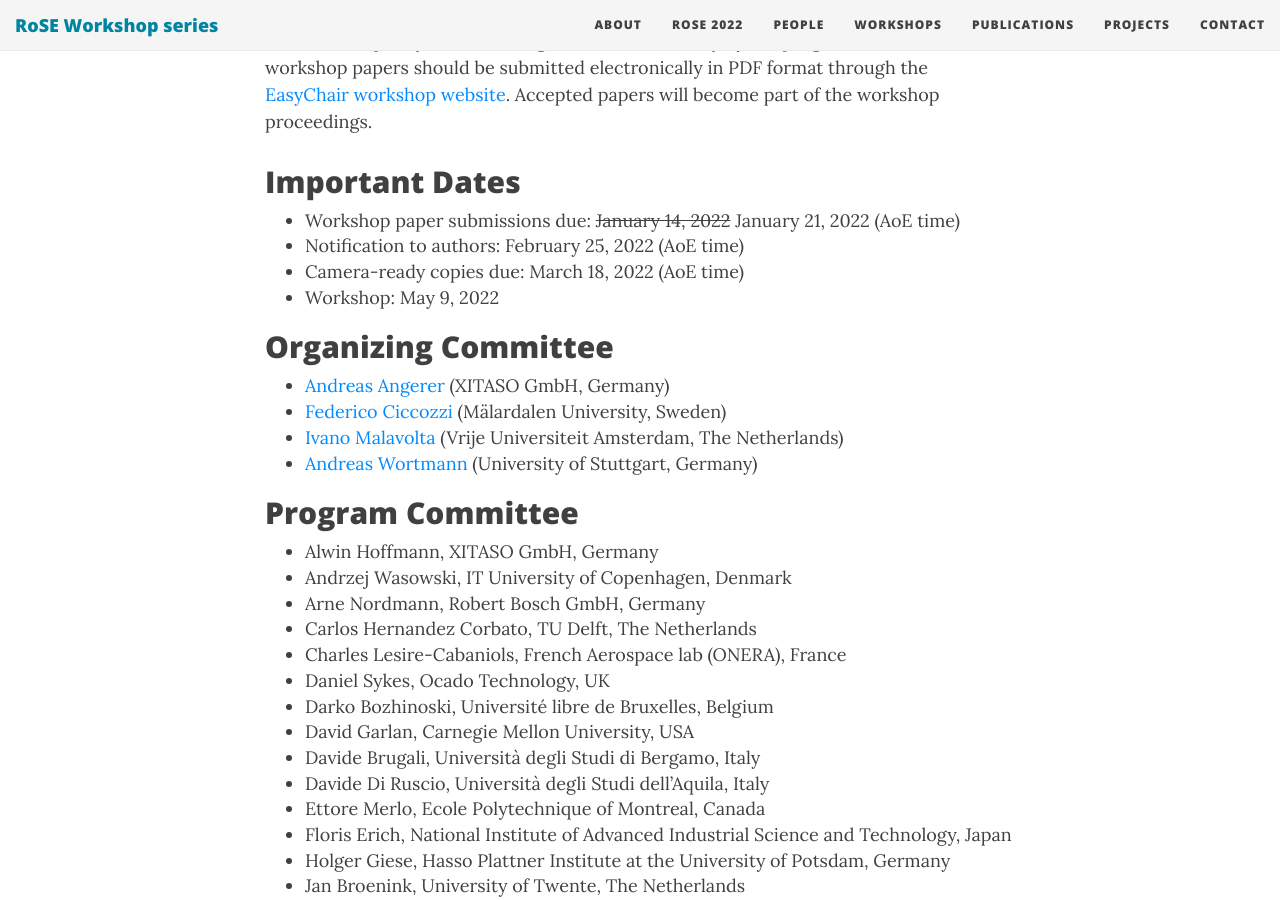
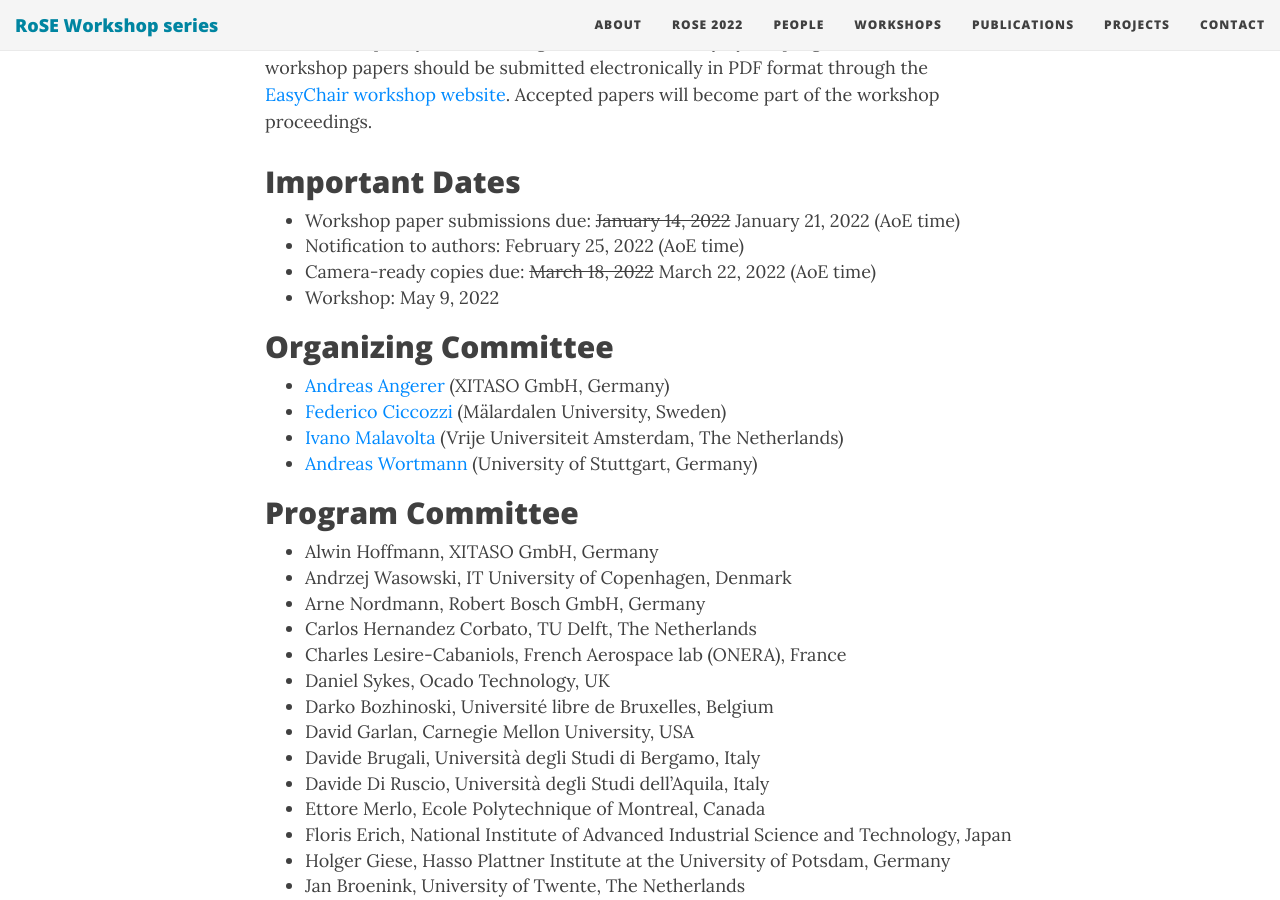
Before and after one commit to rose-workshops/rose-workshops.github.io, a Jekyll site: the page built from rose2022.md, in a window 1280 px wide and 900 px high, scrolled down 2050 px. Built offline with Jekyll 4.4.1, drawn with Linux system fonts in a browser that asks for light colours; nearby versions of some CDN libraries.

Commit message:
Delay CR submission deadline

```diff
--- a/rose2022.md
+++ b/rose2022.md
@@ -50,7 +50,7 @@ Workshop papers must follow the [ICSE 2022 Format and Submission Guideline](http
 ## Important Dates
 - Workshop paper submissions due: <del>January 14, 2022</del> January 21, 2022 (AoE time)
 - Notification to authors: February 25, 2022 (AoE time)
-- Camera-ready copies due: March 18, 2022 (AoE time)
+- Camera-ready copies due: <del>March 18, 2022</del> March 22, 2022 (AoE time)
 - Workshop: May 9, 2022
 
 ## Organizing Committee
```
